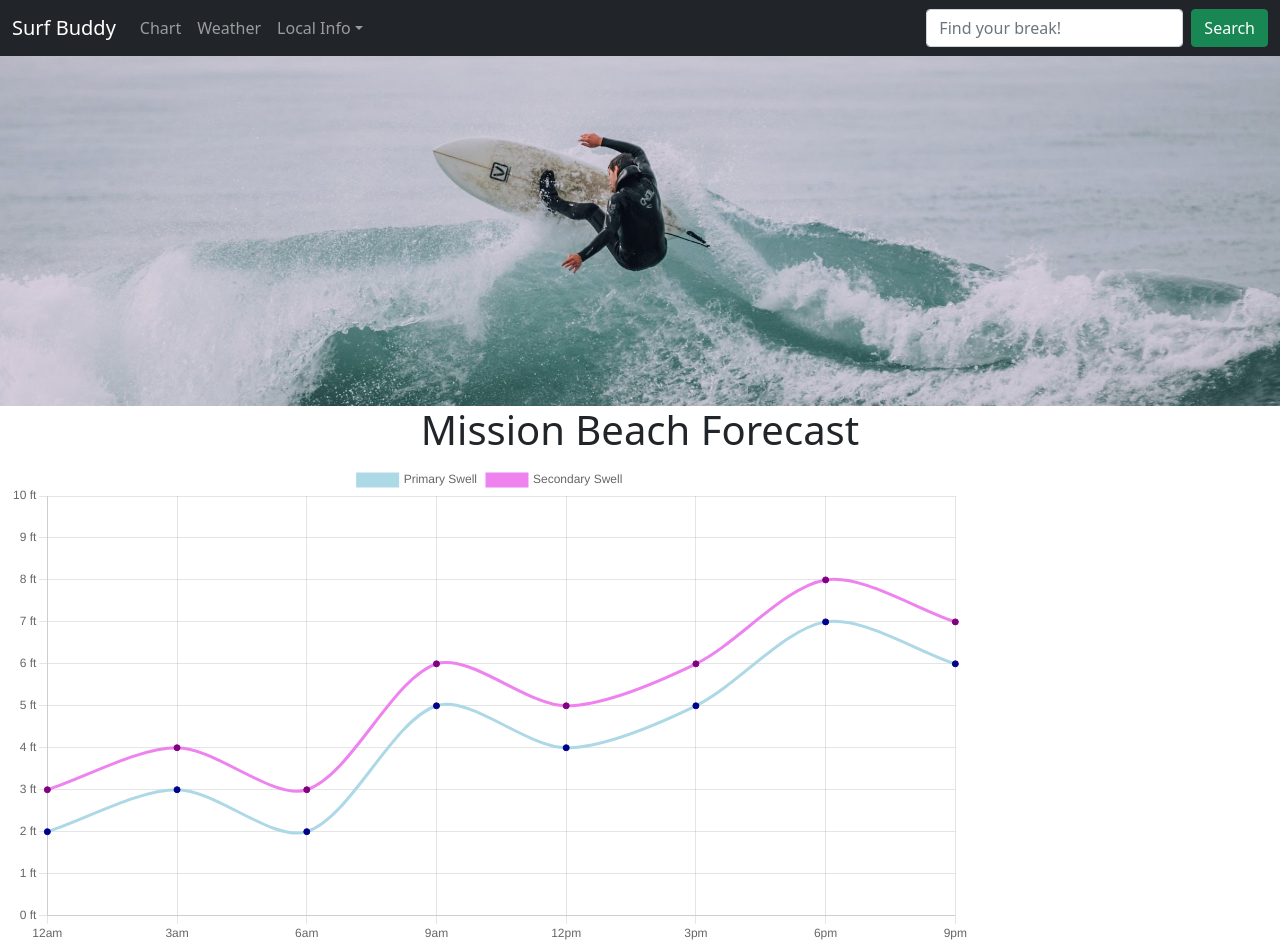
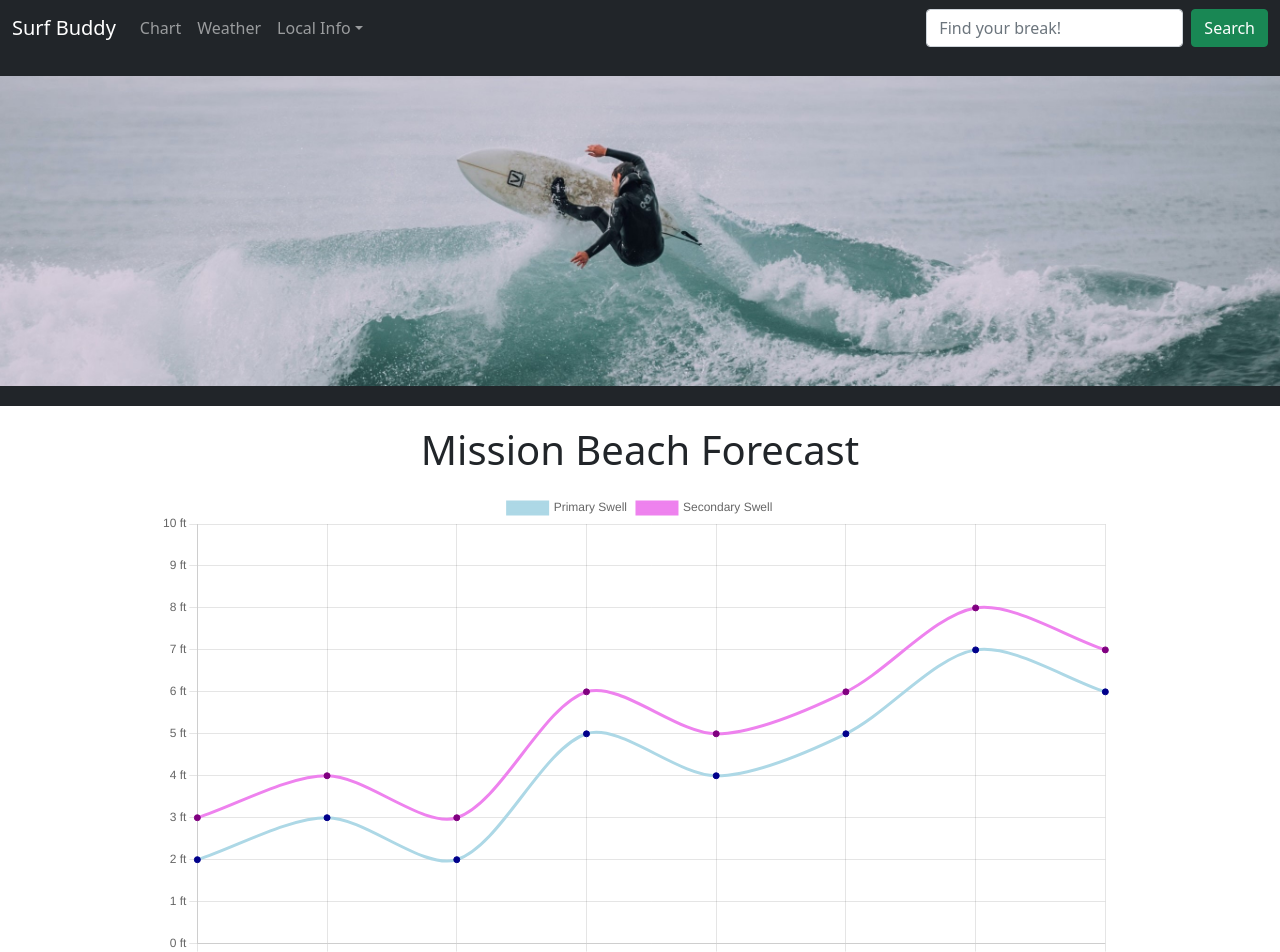
Before and after one commit to cbeatty94/React-Surf-App, a React (Create React App) app in the folder surf-forecaster/: page / in a window 1280 px wide. Shown: the top 952 px of the page. Built offline with nearby package versions, Linux system fonts and the light colour scheme.

Commit message:
adjusted layout of page

```diff
--- a/surf-forecaster/src/App.css
+++ b/surf-forecaster/src/App.css
@@ -2,6 +2,22 @@
     width: 100%;
     height: 350px;
     object-fit: cover;
+    padding: 20px 0;
+}
+
+#cover {
+  background-color: #212529;
+}
+
+.chartContainer {
+  margin-top: 20px;
+}
+
+.chart {
+  /* padding: 5px; */
+  display: flex;
+  justify-content: center;
+  align-items: center;
 }
 
 p {
--- a/surf-forecaster/src/App.js
+++ b/surf-forecaster/src/App.js
@@ -6,7 +6,9 @@ function App() {
   return (
     <div className="App">
         <NavBar />
-        <img src="images/SurfBuddyCover.jpg" alt="Man Surfing Cover" className="coverImage" />
+        <div id="cover">
+          <img src="images/SurfBuddyCover.jpg" alt="Man Surfing Cover" className="coverImage" />
+        </div>
         <SurfChart />
     </div>
   );
--- a/surf-forecaster/src/components/SurfChart.js
+++ b/surf-forecaster/src/components/SurfChart.js
@@ -42,10 +42,12 @@ const options = {
 
 function SurfChart() {
         return (
-            <div id="chart">
+            <div className="chartContainer">
                 <h1 style={{ textAlign: 'center' }}>Mission Beach Forecast</h1>
-                <div style={{ width: '75%', display: 'flex', alignItems: 'center', justifyContent: 'center', margin: 10 }}>
-                    <Line data={data} options={options} />
+                <div className="chart">
+                    <div style={{ width: '75%', display: 'flex', alignItems: 'center', justifyContent: 'center', margin: 10 }}>
+                        <Line data={data} options={options} />
+                    </div>
                 </div>
             </div>
         )
```
